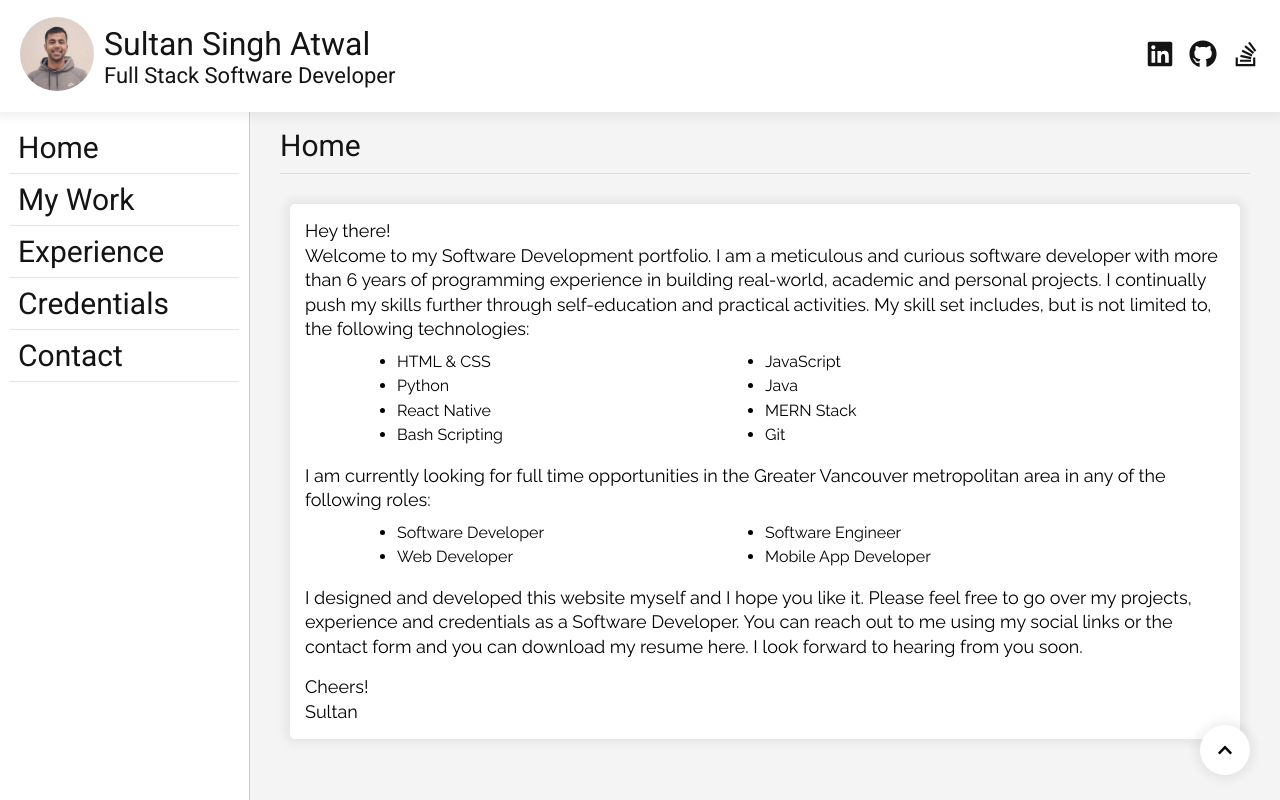
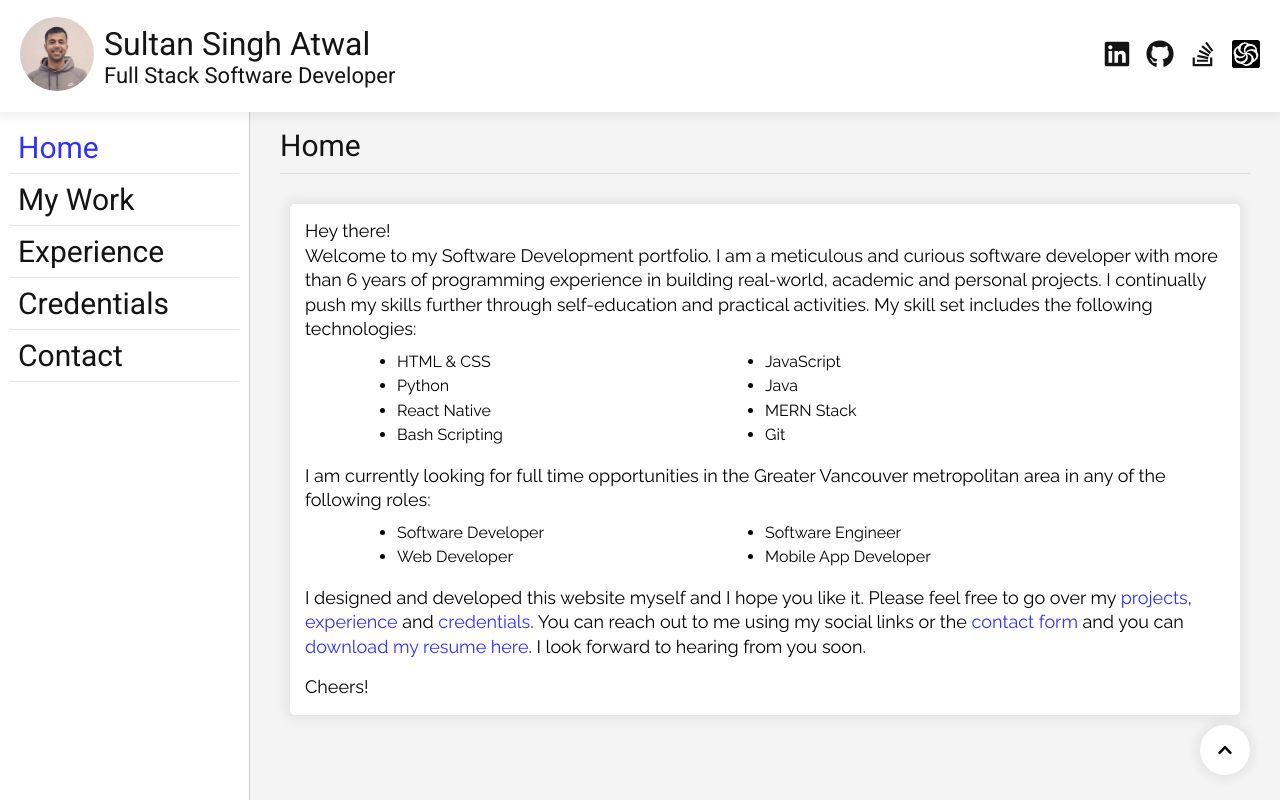
Before and after one commit to atwalsultan/personal-website, a React (Create React App) app in the folder client/: page /dev in a window 1280 px wide. Built offline with nearby package versions, Linux system fonts and the light colour scheme.

Commit message:
#37 feat: add resume (#38)

```diff
--- a/client/src/components/developer/DeveloperApp.js
+++ b/client/src/components/developer/DeveloperApp.js
@@ -9,12 +9,14 @@ import DeveloperWork from "./pages/DeveloperWork";
 import DeveloperCredentials from "./pages/DeveloperCredentials";
 import DeveloperAbout from "./pages/DeveloperAbout";
 import ScrollToTopButton from "./buttons/ScrollToTopButton";
+import DeveloperContact from "./pages/DeveloperContact";
 
 const DeveloperApp = () => {
     const homeRef = useRef(null);
     const workRef = useRef(null);
     const experienceRef = useRef(null);
     const credentialsRef = useRef(null);
+    const contactRef = useRef(null);
     const aboutRef = useRef(null);
 
     const [currentPage, setCurrentPage] = useState("home");
@@ -38,6 +40,10 @@ const DeveloperApp = () => {
             credentialsRef.current.scrollIntoView({ behavior: "smooth" });
         }
 
+        if(currentPage === "contact") {
+            contactRef.current.scrollIntoView({ behavior: "smooth" });
+        }
+
         if(currentPage === "about") {
             aboutRef.current.scrollIntoView({ behavior: "smooth" });
         }
@@ -48,7 +54,7 @@ const DeveloperApp = () => {
             <Header nightMode={ nightMode } menu={ menu } setMenu={ setMenu } />
 
             <div className={ nightMode ? "navbar-content dark" : "navbar-content" }>
-                <Navbar nightMode={ nightMode } setNightMode={ setNightMode } menu={ menu } />
+                <Navbar nightMode={ nightMode } setNightMode={ setNightMode } menu={ menu } currentPage={ currentPage } />
 
                 <main className="site-content-container">
                     <ScrollToTopButton scrollToTop={ scrollToTop } />
@@ -58,6 +64,7 @@ const DeveloperApp = () => {
                         <Route path="/experience" element={<DeveloperExperience setCurrentPage={ setCurrentPage } experienceRef={ experienceRef } setMenu={ setMenu } />} />
                         <Route path="/work" element={<DeveloperWork setCurrentPage={ setCurrentPage } workRef={ workRef } setMenu={ setMenu } />} />
                         <Route path="/credentials" element={<DeveloperCredentials setCurrentPage={ setCurrentPage } credentialsRef={ credentialsRef } setMenu={ setMenu } />} />
+                        <Route path="/contact" element={<DeveloperContact setCurrentPage={ setCurrentPage } contactRef={ contactRef } setMenu={ setMenu } />} />
                         <Route path="/about" element={<DeveloperAbout setCurrentPage={ setCurrentPage } aboutRef={ aboutRef } setMenu={ setMenu } />} />
                     </Routes>
                 </main>
--- a/client/src/components/developer/layout/Header.js
+++ b/client/src/components/developer/layout/Header.js
@@ -3,6 +3,7 @@ import { GiHamburgerMenu } from "react-icons/gi";
 import { AiOutlineClose } from "react-icons/ai";
 
 import SultanPic from "../../../static/sultan-pic.jpg"
+import CodeWars from "../../../static/codewars.svg"
 
 const Header = ({ nightMode, menu, setMenu }) => {
     return (
@@ -30,6 +31,9 @@ const Header = ({ nightMode, menu, setMenu }) => {
                     <li>
                         <a href="https://stackoverflow.com/users/11409321/sultan-singh-atwal" target="_blank" rel="noreferrer" title="Stack Overflow"><FaStackOverflow /></a>
                     </li>
+                    <li>
+                        <a href="https://www.codewars.com/users/atwalsultan" target="_blank" rel="noreferrer" title="Codewars"><img alt="Codewars" src={ CodeWars } /></a>
+                    </li>
                 </ul>
 
                 <div className="hamburger-icon" onClick={ () => setMenu(!menu) }>
--- a/client/src/components/developer/layout/Navbar.js
+++ b/client/src/components/developer/layout/Navbar.js
@@ -2,9 +2,10 @@ import { Link } from "react-router-dom";
 // import Switch from "react-switch"
 import { FaLinkedin, FaGithub, FaStackOverflow } from "react-icons/fa";
 
-import { Composer, StackIn } from '../../transitions';
+import { Composer, StackIn } from "../../transitions";
+import CodeWars from "../../../static/codewars.svg";
 
-const Navbar = ({ nightMode, setNightMode, menu }) => {
+const Navbar = ({ nightMode, setNightMode, menu, currentPage }) => {
     return (
         <>
 
@@ -14,11 +15,11 @@ const Navbar = ({ nightMode, setNightMode, menu }) => {
                         transition={StackIn}
                         transitionDuration={200}
                     >
-                        <li><h2><Link to='/dev'>Home</Link></h2></li>
-                        <li><h2><Link to='/dev/work'>My Work</Link></h2></li>
-                        <li><h2><Link to='/dev/experience'>Experience</Link></h2></li>
-                        <li><h2><Link to='/dev/credentials'>Credentials</Link></h2></li>
-                        <li><h2><Link to=''>Contact</Link></h2></li>
+                        <li><h2 className={ currentPage === "home" ? `active` : `inactive` }><Link to='/dev'>Home</Link></h2></li>
+                        <li><h2 className={ currentPage === "work" ? `active` : `inactive` }><Link to='/dev/work'>My Work</Link></h2></li>
+                        <li><h2 className={ currentPage === "experience" ? `active` : `inactive` }><Link to='/dev/experience'>Experience</Link></h2></li>
+                        <li><h2 className={ currentPage === "credentials" ? `active` : `inactive` }><Link to='/dev/credentials'>Credentials</Link></h2></li>
+                        <li><h2 className={ currentPage === "contact" ? `active` : `inactive` }><Link to='/dev/contact'>Contact</Link></h2></li>
                         {/* <li><h2><Link to='/dev/about'>About</Link></h2></li> */}
                     </Composer>
                 </ul>
@@ -63,11 +64,11 @@ const Navbar = ({ nightMode, setNightMode, menu }) => {
 
             <nav className={`site-navbar-small-screen${menu ? '' : ' hidden'}`}>
                 <ul className="nav-links">
-                    <li><h2><Link to='/dev'>Home</Link></h2></li>
-                    <li><h2><Link to='/dev/work'>My Work</Link></h2></li>
-                    <li><h2><Link to='/dev/experience'>Experience</Link></h2></li>
-                    <li><h2><Link to='/dev/credentials'>Credentials</Link></h2></li>
-                    <li><h2><Link to=''>Contact</Link></h2></li>
+                    <li><h2 className={ currentPage === "home" ? `active` : `inactive` }><Link to='/dev'>Home</Link></h2></li>
+                    <li><h2 className={ currentPage === "work" ? `active` : `inactive` }><Link to='/dev/work'>My Work</Link></h2></li>
+                    <li><h2 className={ currentPage === "experience" ? `active` : `inactive` }><Link to='/dev/experience'>Experience</Link></h2></li>
+                    <li><h2 className={ currentPage === "credentials" ? `active` : `inactive` }><Link to='/dev/credentials'>Credentials</Link></h2></li>
+                    <li><h2 className={ currentPage === "contact" ? `active` : `inactive` }><Link to='/dev/contact'>Contact</Link></h2></li>
                     {/* <li><h2><Link to='/dev/about'>About</Link></h2></li> */}
                 </ul>
 
@@ -81,6 +82,9 @@ const Navbar = ({ nightMode, setNightMode, menu }) => {
                     <li>
                         <a href="https://stackoverflow.com/users/11409321/sultan-singh-atwal" target="_blank" rel="noreferrer" title="Stack Overflow"><FaStackOverflow /></a>
                     </li>
+                    <li>
+                        <a href="https://www.codewars.com/users/atwalsultan" target="_blank" rel="noreferrer" title="Codewars"><img alt="Codewars" src={ CodeWars } /></a>
+                    </li>
                 </ul>
             </nav>
         </>
--- /dev/null
+++ b/client/src/components/developer/pages/DeveloperContact.js
@@ -0,0 +1,20 @@
+import { useEffect } from 'react';
+
+const DeveloperContact = ({ setCurrentPage, contactRef, setMenu }) => {
+    useEffect(() => {
+         // Set state for current page
+         setCurrentPage('contact');
+
+         // Dismiss navbar
+        setMenu(false);
+    }, [setCurrentPage, setMenu])
+
+    return (
+        <div className="site-content">
+            <h2 ref={ contactRef }>Contact</h2>
+            <p>Developer Contact</p>
+        </div>
+    )
+}
+
+export default DeveloperContact
--- a/client/src/components/developer/pages/DeveloperHome.js
+++ b/client/src/components/developer/pages/DeveloperHome.js
@@ -1,4 +1,7 @@
 import { useEffect } from 'react';
+import { Link } from "react-router-dom";
+
+import Resume from '../../../static/Sultan-Resume-2022.pdf'
 
 const DeveloperHome = ({ setCurrentPage, homeRef, setMenu }) => {
     useEffect(() => {
@@ -17,7 +20,7 @@ const DeveloperHome = ({ setCurrentPage, homeRef, setMenu }) => {
                 <div>
                     <p>
                         Hey there!<br />
-                        Welcome to my Software Development portfolio. I am a meticulous and curious software developer with more than 6 years of programming experience in building real-world, academic and personal projects. I continually push my skills further through self-education and practical activities. My skill set includes, but is not limited to, the following technologies:
+                        Welcome to my Software Development portfolio. I am a meticulous and curious software developer with more than 6 years of programming experience in building real-world, academic and personal projects. I continually push my skills further through self-education and practical activities. My skill set includes the following technologies:
                     </p>
 
                     <ul>
@@ -44,14 +47,11 @@ const DeveloperHome = ({ setCurrentPage, homeRef, setMenu }) => {
                 </div>
 
                 <div>
-                    <p>I designed and developed this website myself and I hope you like it. Please feel free to go over my projects, experience and credentials as a Software Developer. You can reach out to me using my social links or the contact form and you can download my resume here. I look forward to hearing from you soon.</p>
+                    <p>I designed and developed this website myself and I hope you like it. Please feel free to go over my <Link to="/dev/work">projects</Link>, <Link to="/dev/experience">experience</Link> and <Link to="/dev/credentials">credentials</Link>. You can reach out to me using my social links or the <Link to="/dev/contact">contact form</Link> and you can <a href={Resume} target="_blank" rel="noreferrer">download my resume here</a>. I look forward to hearing from you soon.</p>
                 </div>
 
                 <div>
-                    <p>
-                        Cheers!<br />
-                        Sultan
-                    </p>
+                    <p>Cheers!</p>
                 </div>
             </div>
         </div>
--- a/client/src/index.scss
+++ b/client/src/index.scss
@@ -134,7 +134,7 @@ body {
 
                     li {
                         a {
-                            svg {
+                            svg, img {
                                 width: 28px;
                                 height: 28px;
                                 transition: all 0.15s ease-in-out;
@@ -229,6 +229,13 @@ body {
                         h2 {
                             font-size: 30px;
                             font-weight: 400;
+
+                            &.active {
+                                a {
+
+                                    color: rgb(49, 49, 255);
+                                }
+                            }
                         }
                     }
                 }
@@ -243,7 +250,7 @@ body {
 
                     li {
                         a {
-                            svg {
+                            svg, img {
                                 width: 28px;
                                 height: 28px;
                                 transition: all 0.15s ease-in-out;
@@ -286,6 +293,13 @@ body {
                         h2 {
                             font-size: 30px;
                             font-weight: 400;
+
+                            &.active {
+                                a {
+
+                                    color: rgb(49, 49, 255);
+                                }
+                            }
                         }
                     }
                 }
@@ -370,11 +384,18 @@ body {
                             display: flex;
                             flex-flow: column nowrap;
                             gap: 8px;
-                        }
 
                             p {
                                 font-size: 18px;
                                 line-height: 24.5px;
+
+                                a {
+                                    color: rgb(49, 49, 255);
+
+                                    &:hover {
+                                        text-decoration: underline;
+                                    }
+                                }
                             }
 
                             ul {
@@ -391,6 +412,8 @@ body {
                                     }
                                 }
                             }
+                        }
+
                     }
 
                     div.projects-list {
```
Also changed, not shown: client/src/static/codewars.svg (added), 1 other file (tests, documents, lock files or other folders). Lines whose indentation alone changed are shown as unchanged.
